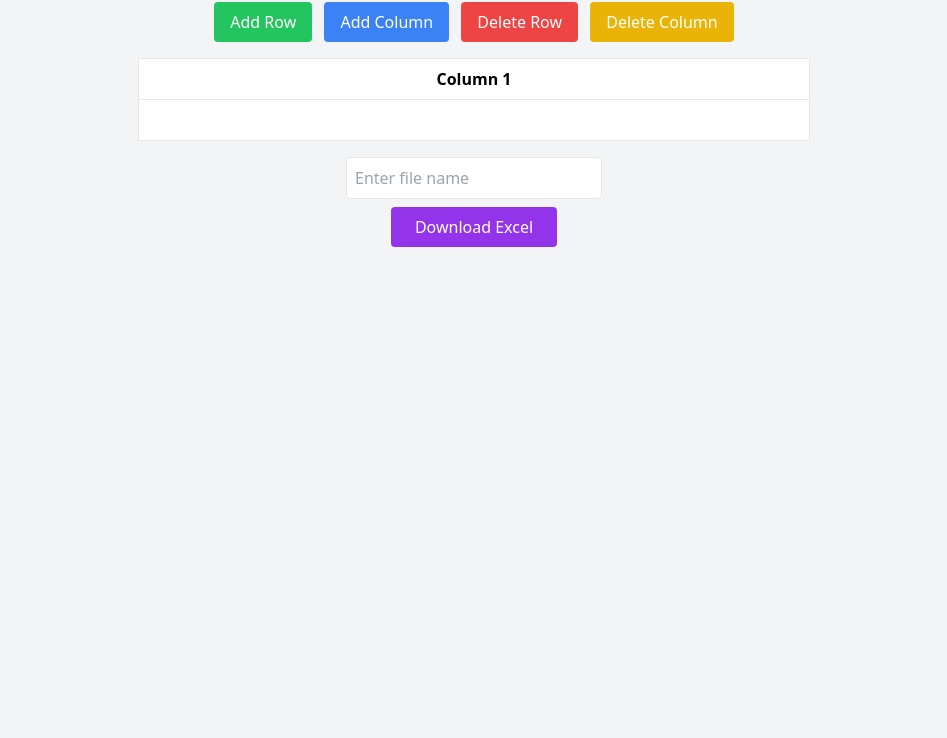
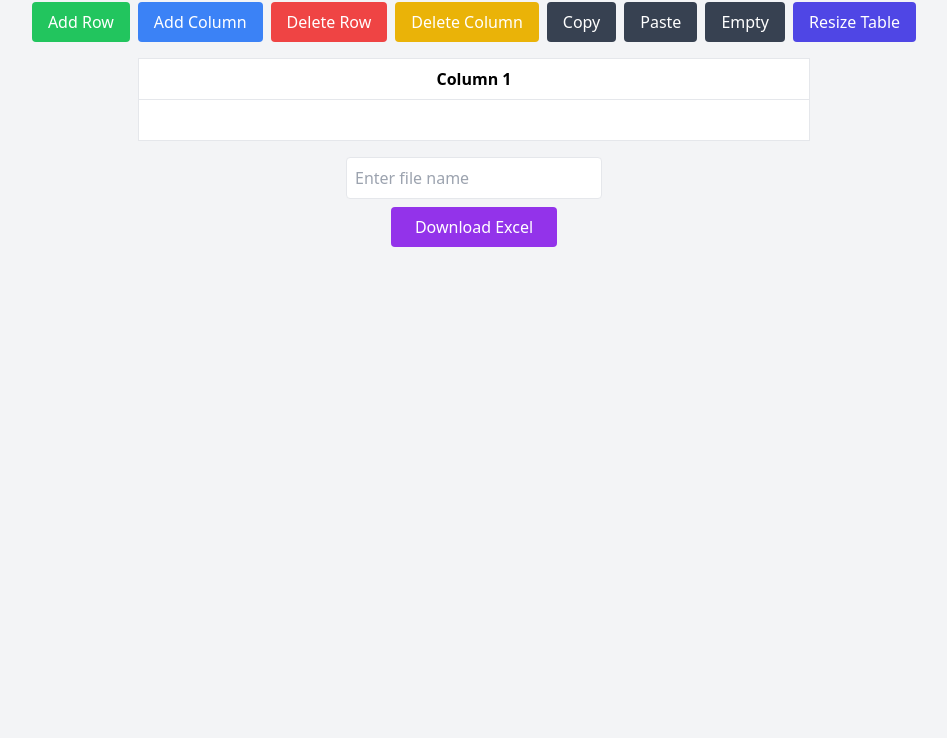
Before and after one commit to Mahbub022/Excel-sheet-maker, a plain HTML site: page index.html in a window 1280 px wide. Shown: the part 62-800 px from the top of the page, without its empty margins (166-1113 px from the left). Drawn offline with nearby package versions, Linux system fonts and the light colour scheme.

Commit message:
Version2

```diff
--- a/index.html
+++ b/index.html
@@ -13,11 +13,15 @@
 
   <h1 class="text-2xl font-bold mb-4">Excel Sheet Maker</h1>
 
-  <div class="space-x-2 mb-4">
+  <div class="space-x-2 mb-4 flex flex-wrap justify-center">
     <button onclick="addRow()" class="bg-green-500 text-white px-4 py-2 rounded">Add Row</button>
     <button onclick="addColumn()" class="bg-blue-500 text-white px-4 py-2 rounded">Add Column</button>
     <button onclick="deleteRow()" class="bg-red-500 text-white px-4 py-2 rounded">Delete Row</button>
     <button onclick="deleteColumn()" class="bg-yellow-500 text-white px-4 py-2 rounded">Delete Column</button>
+    <button onclick="copyCell()" class="bg-gray-700 text-white px-4 py-2 rounded">Copy</button>
+    <button onclick="pasteCell()" class="bg-gray-700 text-white px-4 py-2 rounded">Paste</button>
+    <button onclick="emptyCell()" class="bg-gray-700 text-white px-4 py-2 rounded">Empty</button>
+    <button onclick="resizeTable()" class="bg-indigo-600 text-white px-4 py-2 rounded">Resize Table</button>
   </div>
 
   <div class="overflow-auto w-full max-w-2xl mb-4">
@@ -29,7 +33,7 @@
       </thead>
       <tbody>
         <tr>
-          <td contenteditable="true" class="border p-2"></td>
+          <td contenteditable="true" class="border p-2" onclick="selectCell(this)"></td>
         </tr>
       </tbody>
     </table>
@@ -41,6 +45,15 @@
   </div>
 
 <script>
+let selectedCell = null;
+let copiedText = "";
+
+function selectCell(cell) {
+  if (selectedCell) selectedCell.classList.remove("bg-yellow-200");
+  selectedCell = cell;
+  selectedCell.classList.add("bg-yellow-200");
+}
+
 function addRow() {
   const table = document.getElementById("dataTable").getElementsByTagName('tbody')[0];
   const newRow = table.insertRow();
@@ -49,6 +62,7 @@ function addRow() {
     const newCell = newRow.insertCell();
     newCell.contentEditable = "true";
     newCell.className = "border p-2";
+    newCell.onclick = () => selectCell(newCell);
   }
 }
 
@@ -64,6 +78,7 @@ function addColumn() {
     const newCell = row.insertCell();
     newCell.contentEditable = "true";
     newCell.className = "border p-2";
+    newCell.onclick = () => selectCell(newCell);
   }
 }
 
@@ -89,6 +104,64 @@ function deleteColumn() {
   }
 }
 
+function copyCell() {
+  if (selectedCell) {
+    copiedText = selectedCell.innerText;
+    alert("Copied: " + copiedText);
+  } else {
+    alert("Please select a cell first.");
+  }
+}
+
+function pasteCell() {
+  if (selectedCell) {
+    selectedCell.innerText = copiedText;
+  } else {
+    alert("Please select a cell first.");
+  }
+}
+
+function emptyCell() {
+  if (selectedCell) {
+    selectedCell.innerText = "";
+  } else {
+    alert("Please select a cell first.");
+  }
+}
+
+function resizeTable() {
+  let rows = prompt("Enter number of rows:");
+  let cols = prompt("Enter number of columns:");
+  if (rows && cols) {
+    rows = parseInt(rows);
+    cols = parseInt(cols);
+    if (rows > 0 && cols > 0) {
+      const tableHead = document.getElementById("headerRow");
+      tableHead.innerHTML = "";
+      for (let c = 1; c <= cols; c++) {
+        const th = document.createElement("th");
+        th.innerText = "Column " + c;
+        th.className = "border p-2";
+        tableHead.appendChild(th);
+      }
+
+      const tableBody = document.getElementById("dataTable").getElementsByTagName('tbody')[0];
+      tableBody.innerHTML = "";
+      for (let r = 0; r < rows; r++) {
+        const newRow = tableBody.insertRow();
+        for (let c = 0; c < cols; c++) {
+          const newCell = newRow.insertCell();
+          newCell.contentEditable = "true";
+          newCell.className = "border p-2";
+          newCell.onclick = () => selectCell(newCell);
+        }
+      }
+    } else {
+      alert("Invalid input!");
+    }
+  }
+}
+
 function downloadExcel() {
   const table = document.getElementById('dataTable');
   const wb = XLSX.utils.table_to_book(table, { sheet: "Sheet1" });
```
